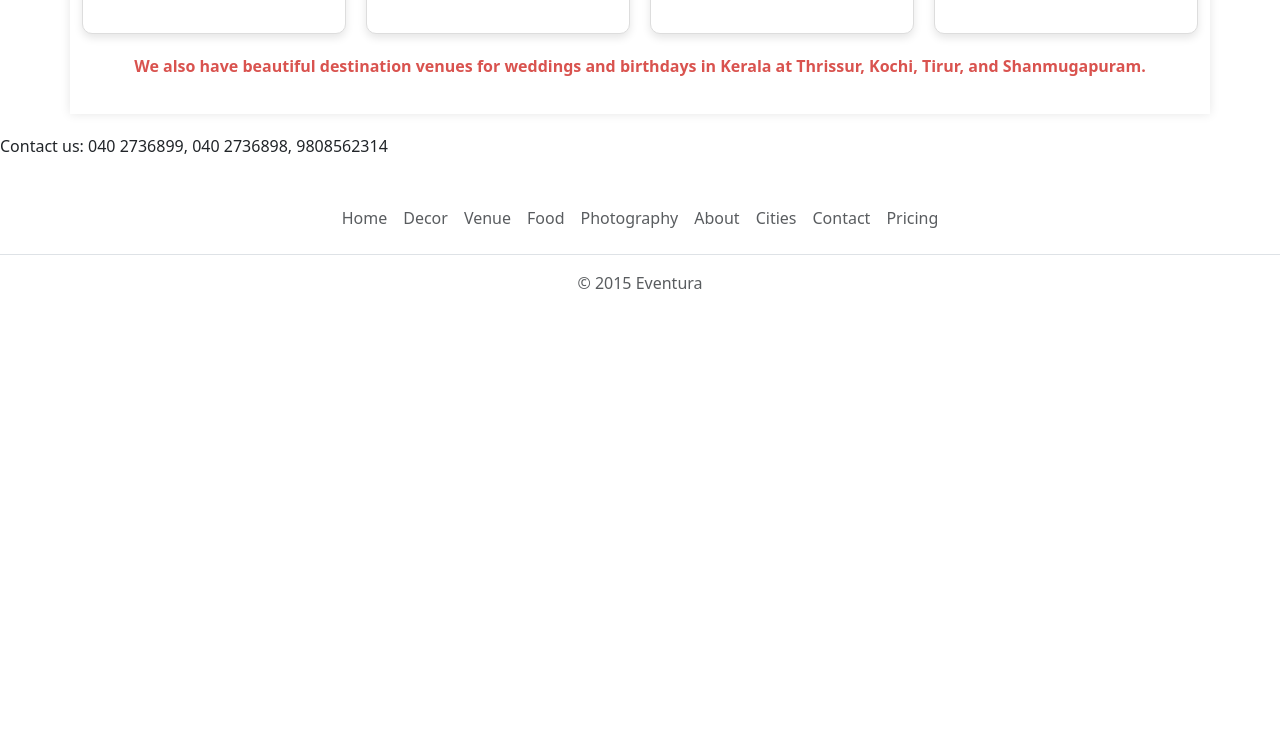
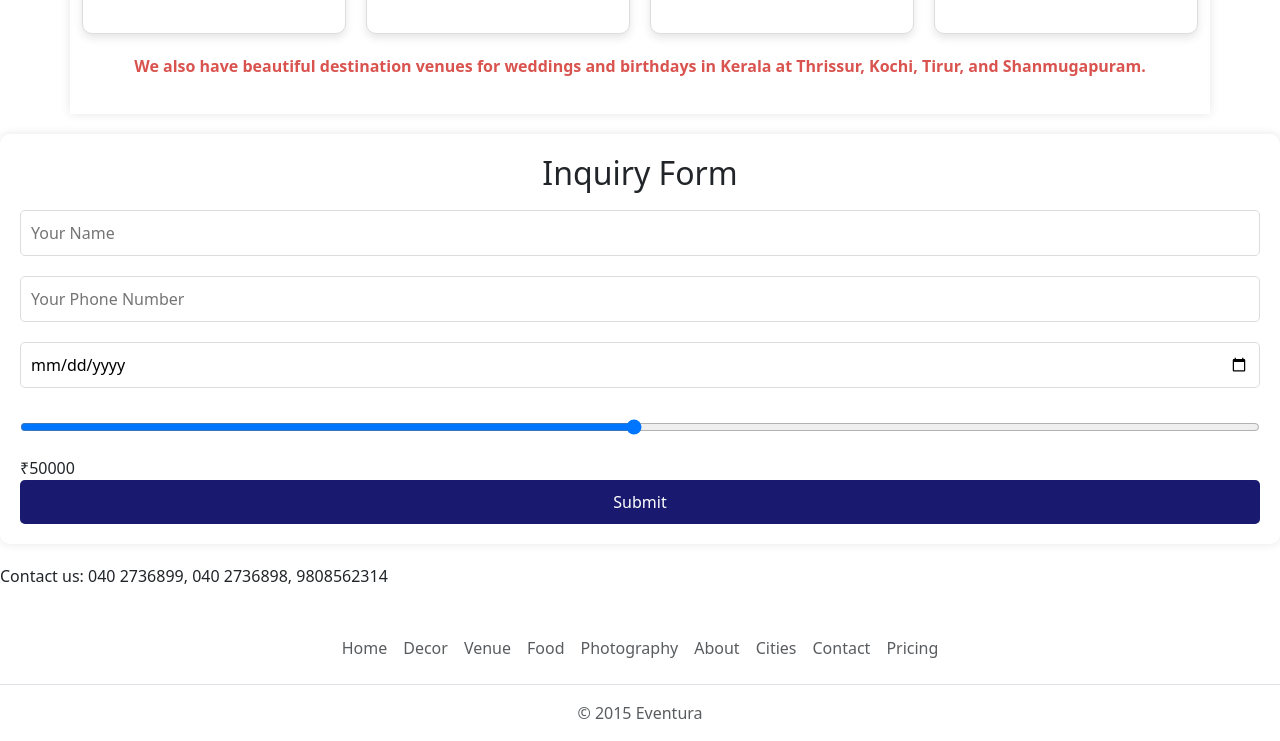
Before and after one commit to dss1004/firstsite-eventura, a plain HTML site: page venue.html in a window 1280 px wide. Shown: the part 604-1345 px from the top of the page. Before the commit the page ends 955 px from the top, so only its background shows below. Drawn offline with nearby package versions, Linux system fonts and the light colour scheme.

Commit message:
Update venue.html with new content

```diff
--- a/venue.html
+++ b/venue.html
@@ -78,6 +78,36 @@
             margin-top: 20px;
             text-align: center;
         }
+        .inquiry-form {
+            background-color: #fff;
+            padding: 20px;
+            border-radius: 10px;
+            box-shadow: 0 0 10px rgba(0, 0, 0, 0.1);
+            margin: 20px 0;
+        }
+
+        .inquiry-form input, .inquiry-form select {
+            width: 100%;
+            padding: 10px;
+            margin: 10px 0;
+            border: 1px solid #ddd;
+            border-radius: 5px;
+        }
+
+        .inquiry-form button {
+            width: 100%;
+            padding: 10px;
+            border: none;
+            border-radius: 5px;
+            background-color: #191970;
+            color: #fff;
+            font-size: 1rem;
+            cursor: pointer;
+        }
+
+        .inquiry-form button:hover {
+            background-color: #333;
+        }
     </style>
         <link href="https://cdn.jsdelivr.net/npm/bootstrap@5.3.3/dist/css/bootstrap.min.css" rel="stylesheet" integrity="sha384-QWTKZyjpPEjISv5WaRU9OFeRpok6YctnYmDr5pNlyT2bRjXh0JMhjY6hW+ALEwIH" crossorigin="anonymous">
 </head>
@@ -139,6 +169,21 @@
 
         <p class="note">We also have beautiful destination venues for weddings and birthdays in Kerala at Thrissur, Kochi, Tirur, and Shanmugapuram.</p>
     </div>
+
+    <div class="inquiry-form">
+        <h2 style="text-align: center;">Inquiry Form</h2>
+        <form action="/submit_inquiry" method="POST">
+            <input type="text" name="name" placeholder="Your Name" required>
+            <input type="tel" name="phone" placeholder="Your Phone Number" required>
+            <input type="date" name="date" placeholder="Date of Occasion" required>
+            <div class="budget-range">
+                <input type="range" name="budget" min="1000" max="100000" step="1000" value="50000" oninput="updateBudgetValue(this.value)" required>
+                <span id="budget-value">₹50000</span>
+            </div>
+
+            <button type="submit">Submit</button>
+        </form>
+    </div>
     <div class="contact-details">
         <p>Contact us: 040 2736899, 040 2736898, 9808562314</p>
     </div>
```
